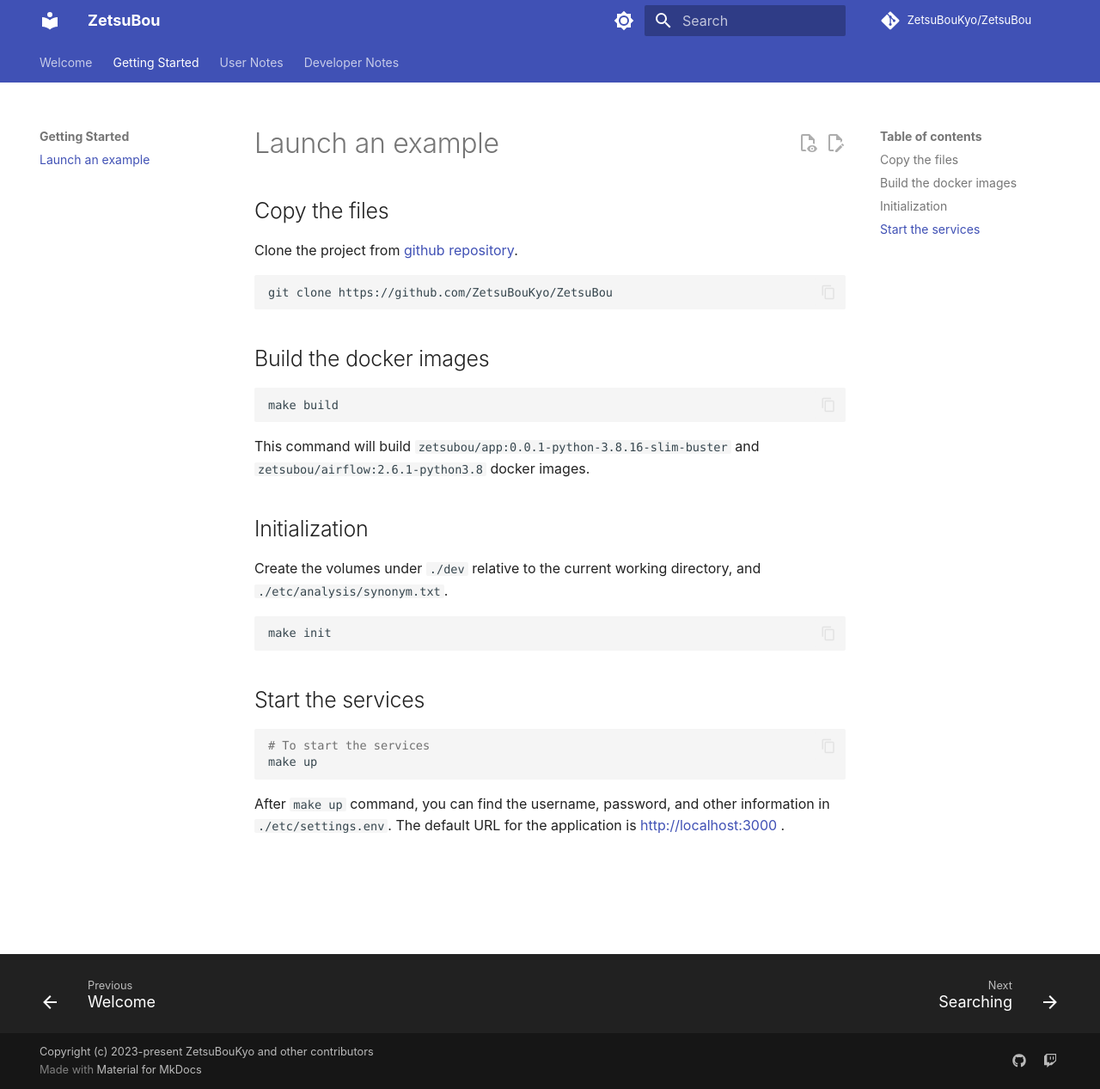
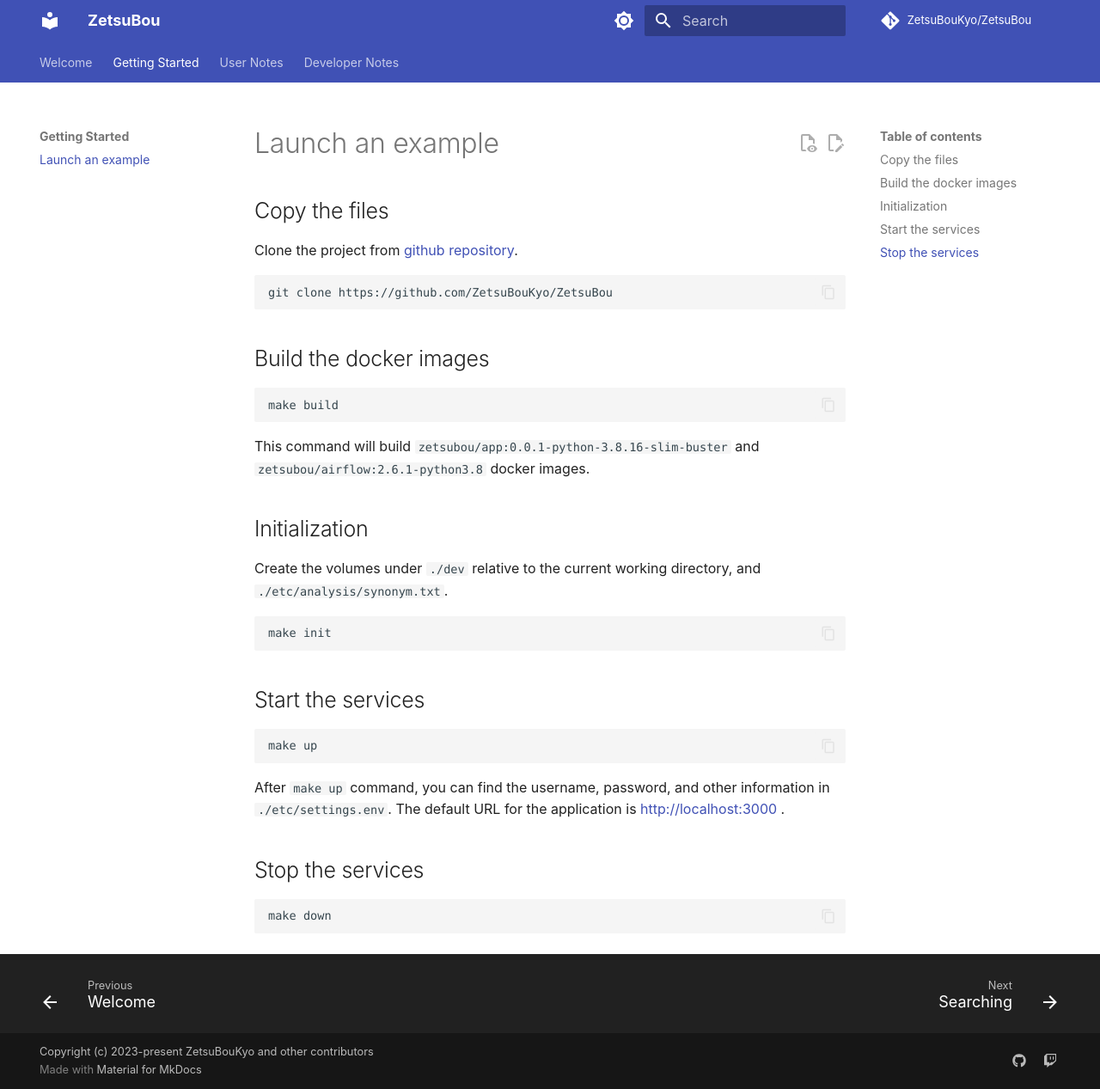
Before and after one commit to ZetsuBouKyo/ZetsuBou, an MkDocs documentation site: the page built from docs/getting-started/launch-an-example.md, in a window 1280 px wide and 1267 px high. Shown: the whole window at 86% size. Built offline with MkDocs 1.6.1 and Material for MkDocs 9.7.7, drawn with Linux system fonts in a browser that asks for light colours; comment, search, counter and statistics services are not loaded.

Commit message:
docs: update

````diff
--- a/docs/getting-started/launch-an-example.md
+++ b/docs/getting-started/launch-an-example.md
@@ -29,9 +29,14 @@
 ## Start the services
 
 ```sh
-# To start the services
 make up
 ```
 
 After `make up` command, you can find the username, password, and other information in
 `./etc/settings.env`. The default URL for the application is http://localhost:3000 .
+
+## Stop the services
+
+```sh
+make down
+```
````
